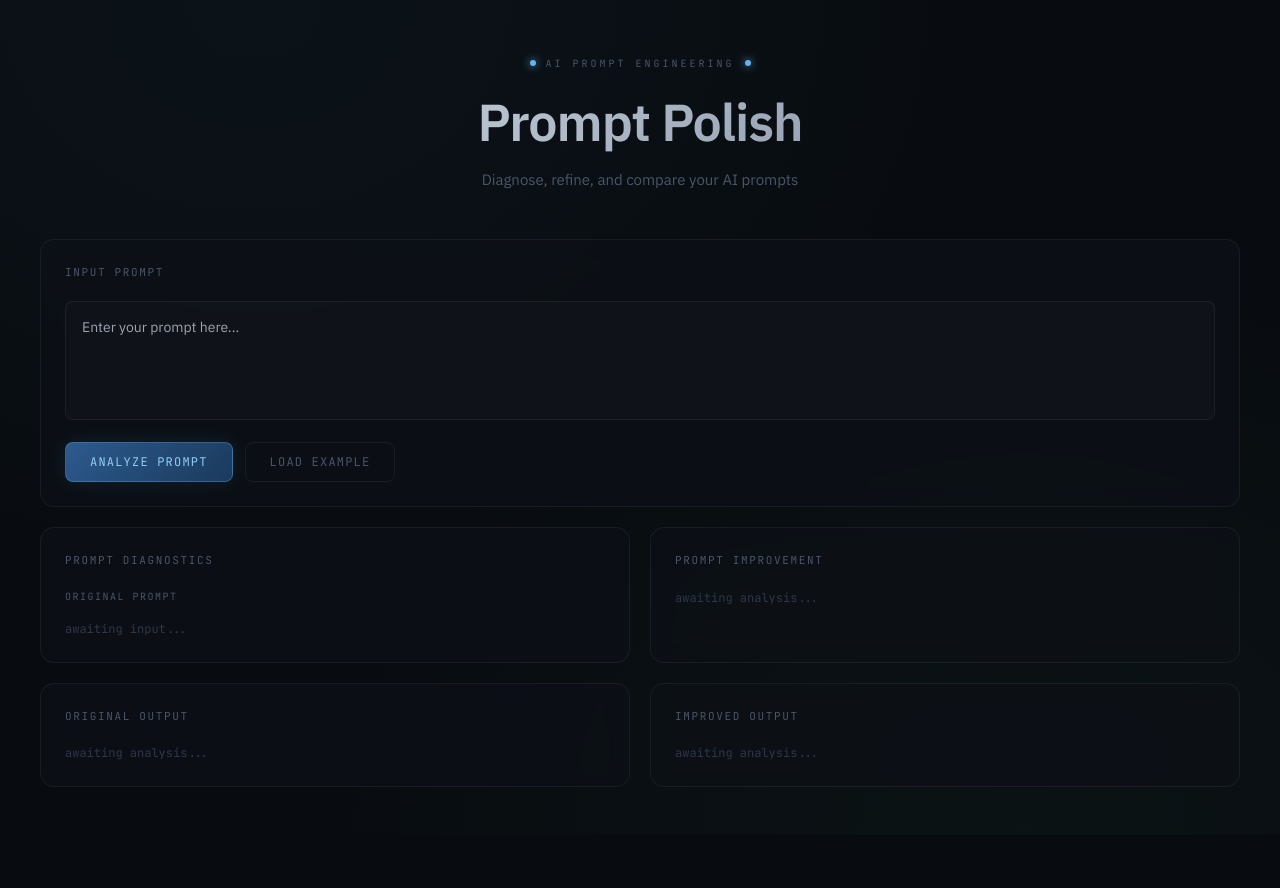
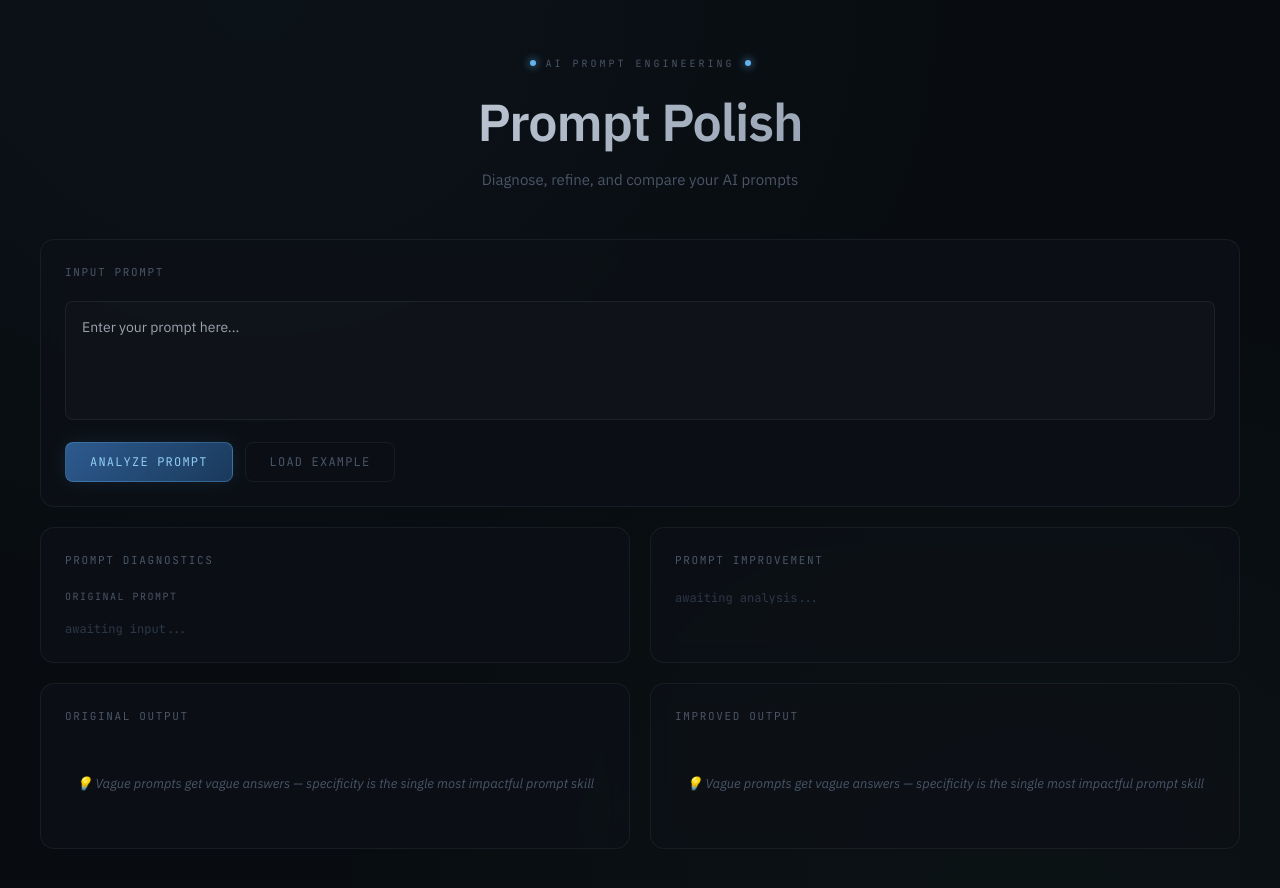
Before and after one commit to 0ne29kro/prompt-polish-studio, a React (Create React App) app: page / in a window 1280 px wide. Shown: the top 888 px of the page. Before the commit the page ends 835 px from the top, so only its background shows below. Built offline with nearby package versions, Linux system fonts and the light colour scheme.

Commit message:
cycling tips - 8s interval, inline status indicators in ouput panels

```diff
--- a/src/App.js
+++ b/src/App.js
@@ -182,6 +182,50 @@ function PanelTitle({ children }) {
       textTransform: 'uppercase',
       marginBottom: '20px'
     }}>{children}</p>
+  );
+}
+
+const TIPS = [
+  "Vague prompts get vague answers — specificity is the single most impactful prompt skill",
+  "Adding 'You are an expert in...' can dramatically shift the tone and depth of a response",
+  "Structured output requests — like bullet points or numbered lists — reduce AI rambling by forcing prioritization",
+  "Constraints aren't limitations — they're instructions. Word limits force the AI to keep only what matters",
+  "Context is everything. The more the AI knows about your situation, the more useful its answer becomes",
+  "The best prompts read like a brief to a smart colleague, not a Google search",
+  "Output format matters as much as the question itself — always specify how you want the answer",
+];
+
+function CyclingTip({ active }) {
+  const [index, setIndex] = useState(0);
+  const [visible, setVisible] = useState(true);
+
+  useEffect(() => {
+    if (!active) return;
+    const interval = setInterval(() => {
+      setVisible(false);
+      setTimeout(() => {
+        setIndex(prev => (prev + 1) % TIPS.length);
+        setVisible(true);
+      }, 400);
+    }, 8000);
+    return () => clearInterval(interval);
+  }, [active]);
+
+  return (
+    <div style={{ minHeight: '80px', display: 'flex', alignItems: 'center', justifyContent: 'center', padding: '8px' }}>
+      <p style={{
+        fontFamily: "'IBM Plex Sans', sans-serif",
+        fontSize: '13px',
+        color: '#4a5568',
+        fontStyle: 'italic',
+        textAlign: 'center',
+        lineHeight: '1.6',
+        opacity: visible ? 1 : 0,
+        transition: 'opacity 0.4s ease'
+      }}>
+        💡 {TIPS[index]}
+      </p>
+    </div>
   );
 }
 
@@ -629,9 +673,26 @@ export default function App() {
                 whiteSpace: 'pre-wrap'
               }}>{originalOutput}</p>
             ) : (
-              <p style={{ fontFamily: "'JetBrains Mono', monospace", fontSize: '12px', color: '#2d3748' }}>
-                awaiting analysis...
-              </p>
+              <>
+                {status.length > 0 && (
+                  <div style={{ display: 'flex', alignItems: 'center', gap: '8px', marginBottom: '12px' }}>
+                    <div style={{
+                      width: '6px', height: '6px', borderRadius: '50%',
+                      background: '#63b3ed',
+                      boxShadow: '0 0 6px #63b3ed',
+                      flexShrink: 0,
+                      animation: 'pulse 1.5s infinite'
+                    }} />
+                    <span style={{
+                      fontFamily: "'JetBrains Mono', monospace",
+                      fontSize: '11px',
+                      color: '#4a5568',
+                      letterSpacing: '0.05em'
+                    }}>{status[status.length - 1].replace('✓', '').trim()}</span>
+                  </div>
+                )}
+                <CyclingTip active={status.length > 0} />
+              </>
             )}
           </Panel>
 
@@ -651,9 +712,26 @@ export default function App() {
                 whiteSpace: 'pre-wrap'
               }}>{improvedOutput}</p>
             ) : (
-              <p style={{ fontFamily: "'JetBrains Mono', monospace", fontSize: '12px', color: '#2d3748' }}>
-                awaiting analysis...
-              </p>
+              <>
+                {status.length > 0 && (
+                  <div style={{ display: 'flex', alignItems: 'center', gap: '8px', marginBottom: '12px' }}>
+                    <div style={{
+                      width: '6px', height: '6px', borderRadius: '50%',
+                      background: '#63b3ed',
+                      boxShadow: '0 0 6px #63b3ed',
+                      flexShrink: 0,
+                      animation: 'pulse 1.5s infinite'
+                    }} />
+                    <span style={{
+                      fontFamily: "'JetBrains Mono', monospace",
+                      fontSize: '11px',
+                      color: '#4a5568',
+                      letterSpacing: '0.05em'
+                    }}>{status[status.length - 1].replace('✓', '').trim()}</span>
+                  </div>
+                )}
+                <CyclingTip active={status.length > 0} />
+              </>
             )}
           </Panel>
 
```
